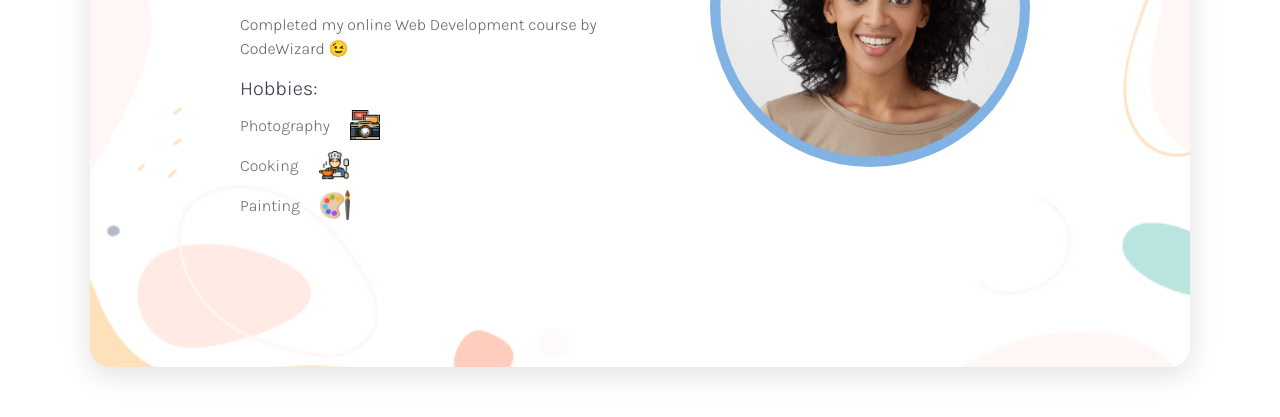
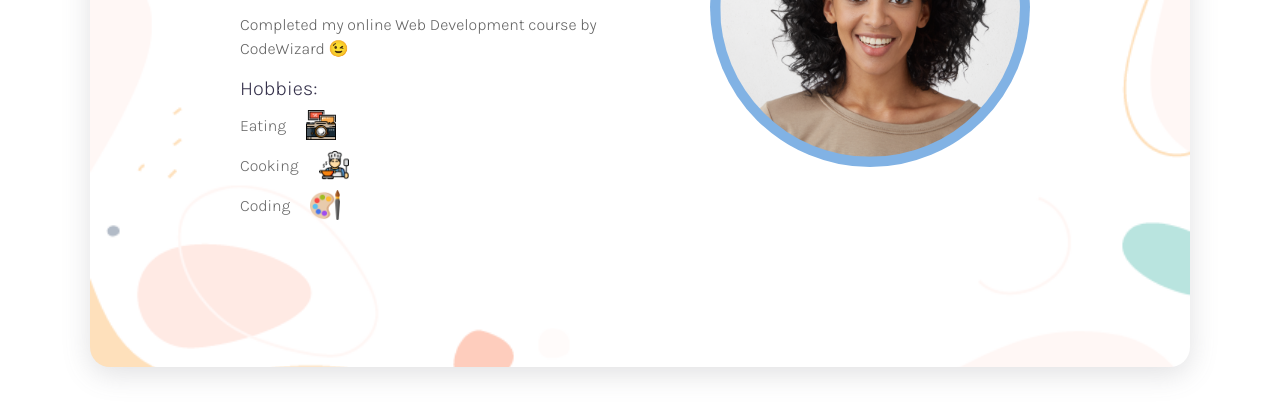
Before and after one commit to JoshuaEnnisDev/JoshuaEnnisDev.github.io, a plain HTML site: page index.html in a window 1280 px wide. Shown: the part 363-780 px from the top of the page. Drawn offline with Linux system fonts and the light colour scheme.

Commit message:
Third commit

```diff
--- a/index.html
+++ b/index.html
@@ -18,9 +18,9 @@
             <h4>From Louisiana.</h4>
             <p>Completed my online Web Development course by CodeWizard  &#x1F609; </p>
             <h4>Hobbies:</h4>
-            <div class="hobbies">Photography <img src="img/photography.png" class="icon"> </div>
+            <div class="hobbies">Eating <img src="img/photography.png" class="icon"> </div>
             <div class="hobbies"> Cooking <img src="img/cooking.png" class="icon"></div>
-            <div class="hobbies"> Painting <img src="img/painting.png" class="icon"></div>
+            <div class="hobbies"> Coding <img src="img/painting.png" class="icon"></div>
         </div>
     </div>
 
```
